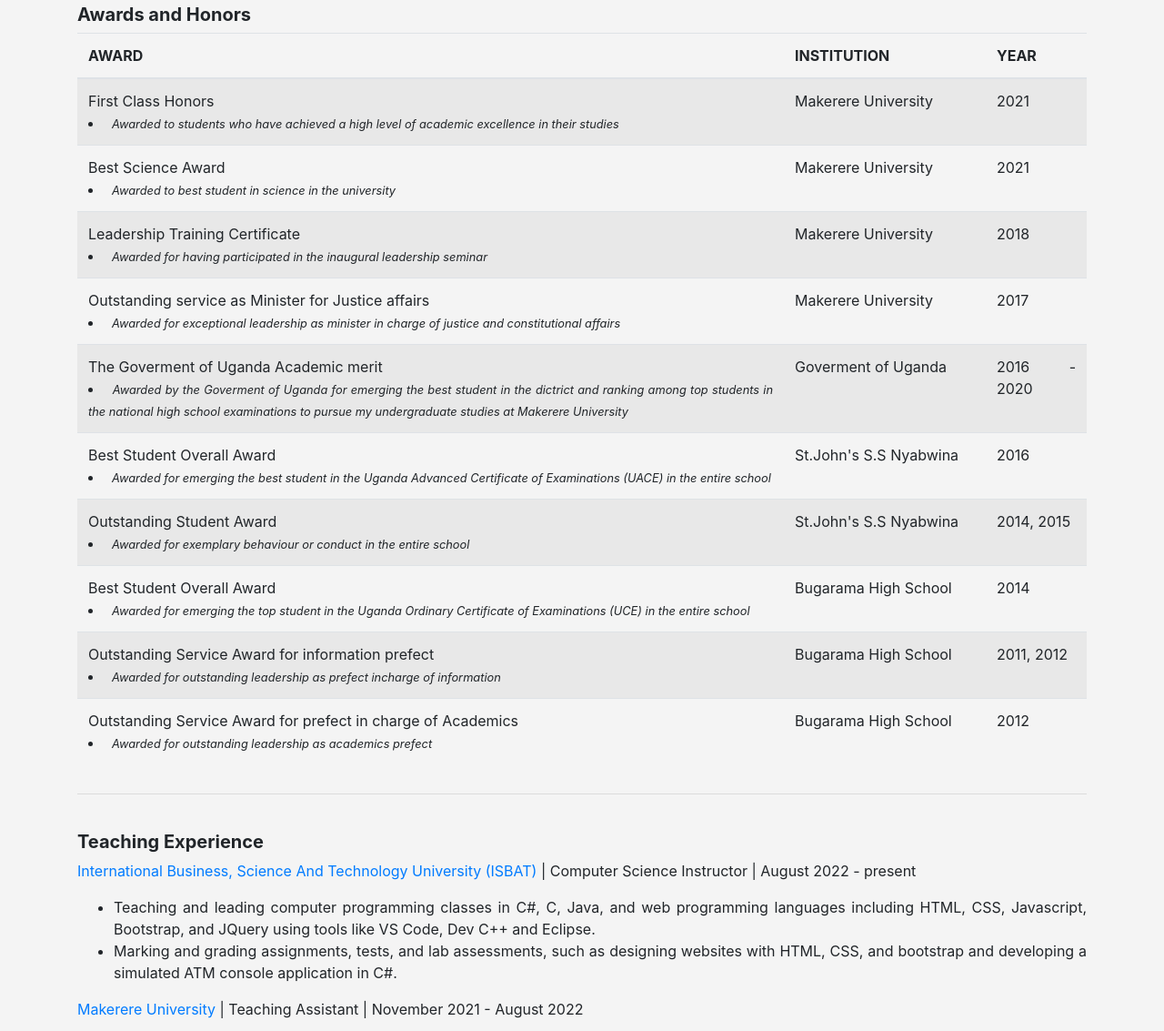
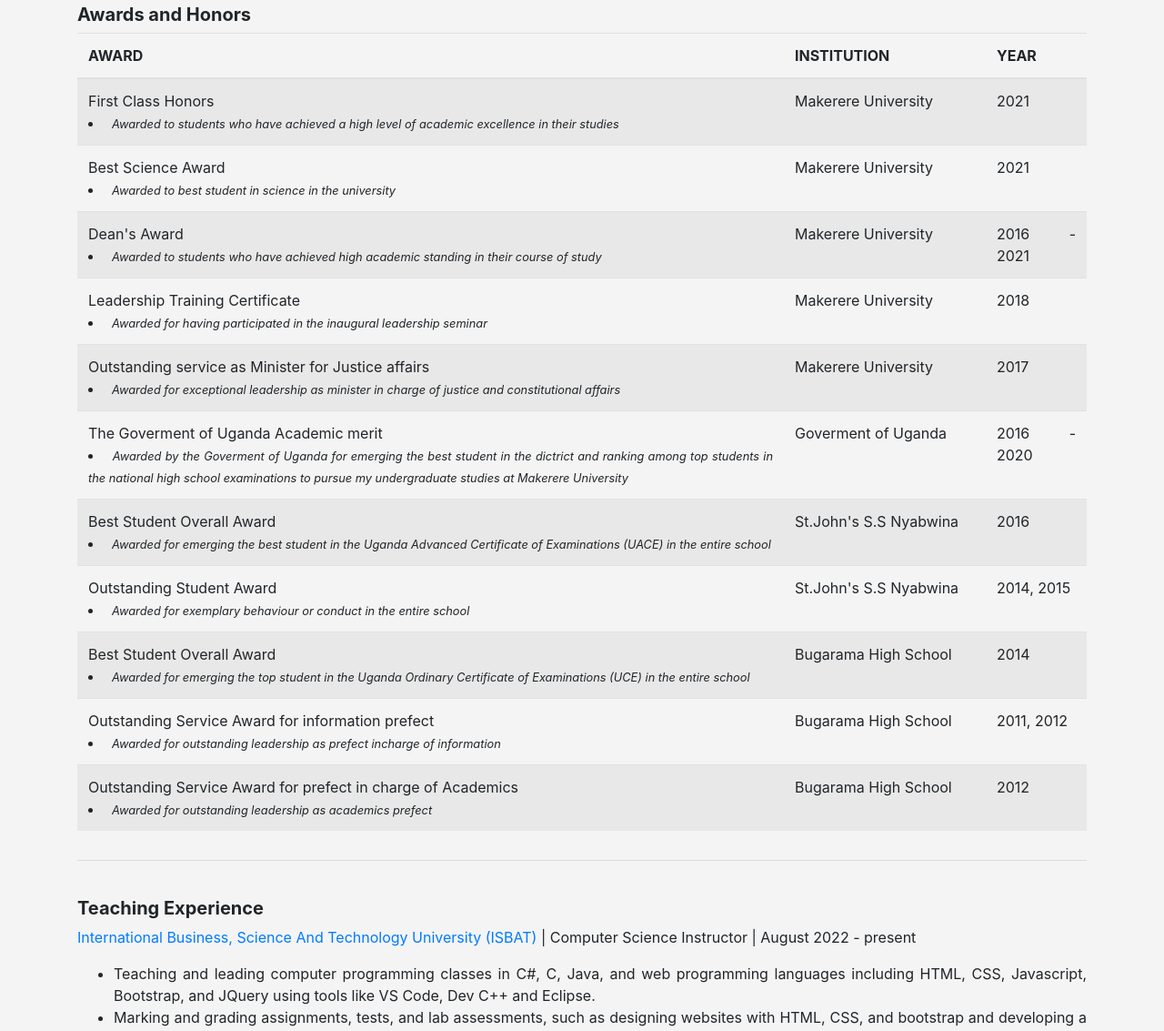
Before and after one commit to d-asingwire/dallingtonug, a PHP site: page / in a window 1280 px wide. Shown: the part 1598-2731 px from the top of the page at 91% size. Run offline with PHP 8.4, Linux system fonts and the light colour scheme.

Commit message:
added Dean's award

```diff
--- a/index.php
+++ b/index.php
@@ -216,6 +216,7 @@
                             <td>Makerere University</td>
                             <td>2021</td>
                         </tr>
+
                         <tr>
                             <td>Best Science Award
                                 <br />
@@ -226,6 +227,18 @@
                             <td>Makerere University</td>
                             <td>2021</td>
                         </tr>
+
+                        <tr>
+                            <td>Dean's Award
+                                <br />
+                                <li><i class="ml-1"><small>Awarded to students who have achieved high academic standing in their course of study</small></i>
+                                </li>
+
+                            </td>
+                            <td>Makerere University</td>
+                            <td>2016 - 2021</td>
+                        </tr>
+
                         <tr>
                             <td>Leadership Training Certificate
                                 <br />
```
